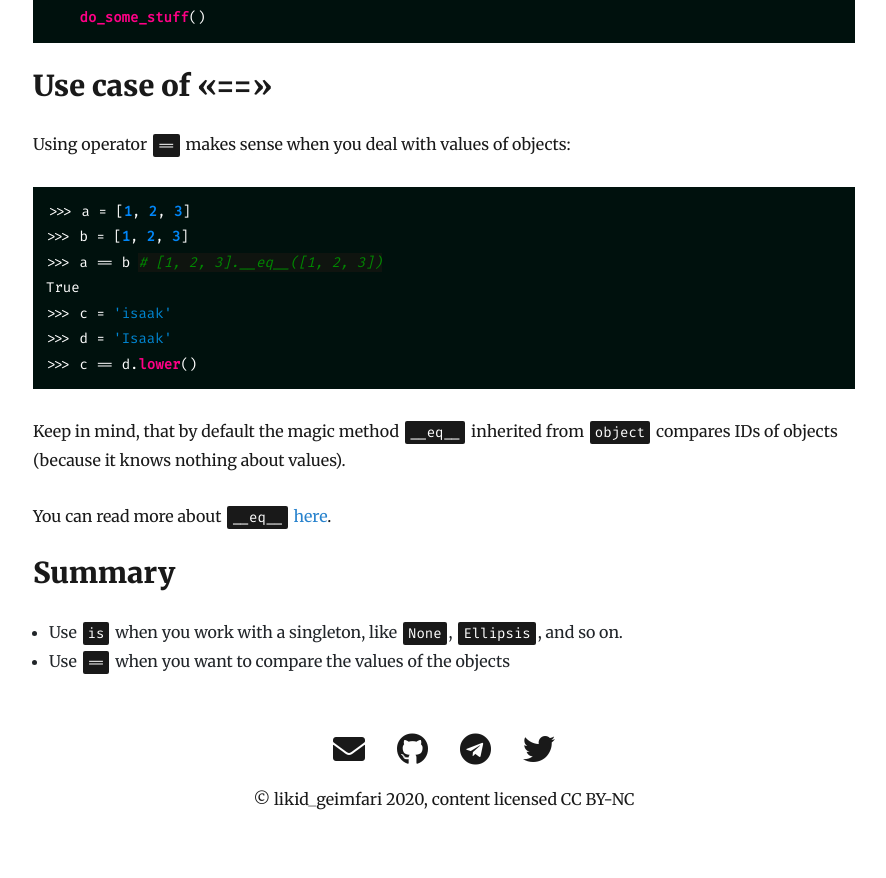
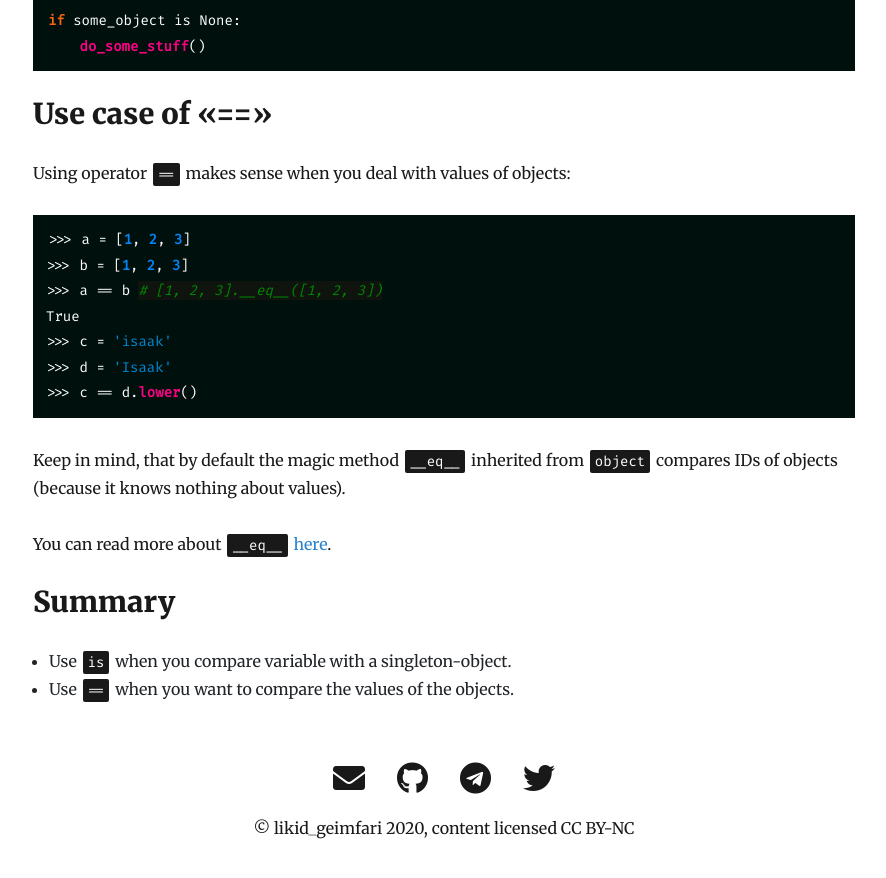
Before and after one commit to lk-geimfari/lk-geimfari.github.io, a Jekyll site: the page built from _posts/2020-07-08-the-idiomatic-comparison-in-python.md, in a window 1280 px wide and 900 px high, scrolled down 1811 px. Shown: the top 878 px of the window, without its empty margins (196-1082 px from the left). Built offline with Jekyll 4.4.1, drawn with Linux system fonts in a browser that asks for light colours; nearby versions of some CDN libraries; some of the changed text lies outside the part shown.

Commit message:
Fix mistake

```diff
--- a/_posts/2020-07-08-the-idiomatic-comparison-in-python.md
+++ b/_posts/2020-07-08-the-idiomatic-comparison-in-python.md
@@ -36,7 +36,7 @@
 
 ## Use case of «is»
 
-Using operator `is` makes sense when you deal with singleton objects,
+Using operator `is` makes sense when you want to compare variable with a singleton-object,
 like `None`, `Ellipsis` and so on:
 
 Good:
@@ -96,5 +96,5 @@
 
 ## Summary
 
-- Use `is` when you work with a singleton, like `None`, `Ellipsis`, and so on.
-- Use `==` when you want to compare the values of the objects
+- Use `is` when you compare variable with a singleton-object.
+- Use `==` when you want to compare the values of the objects.
```
